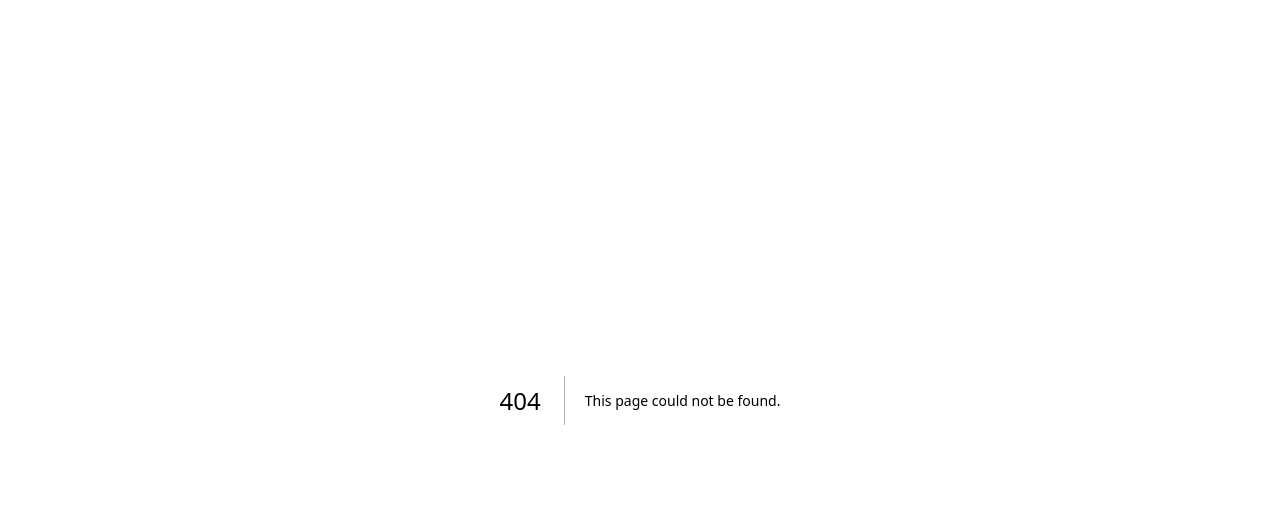
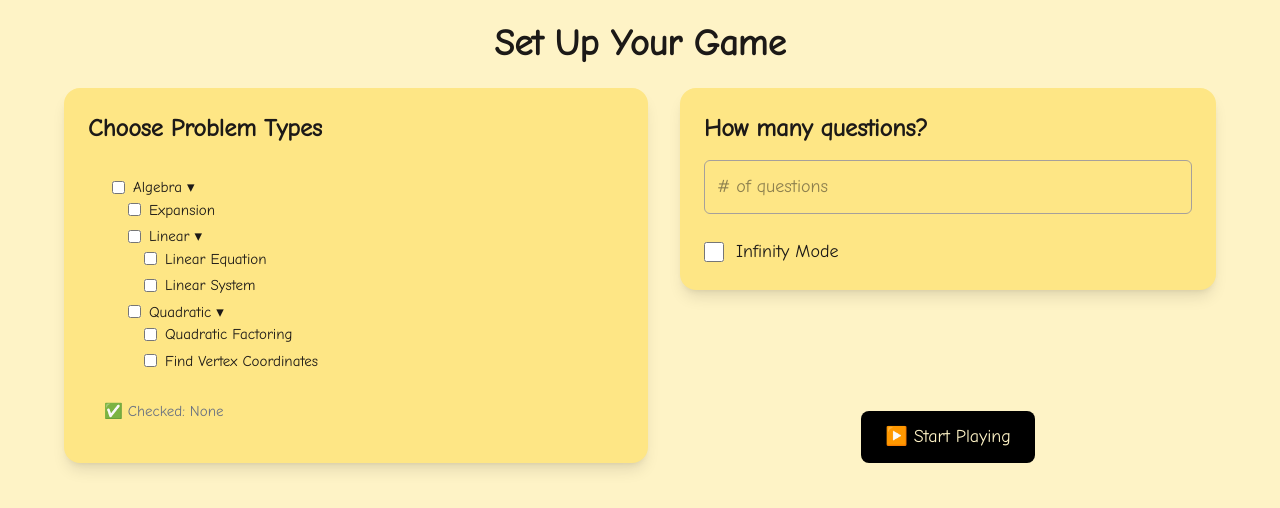
Before and after one commit to suniyao/freedom-week, a Next.js app: page /play/setup in a window 1280 px wide. Before the commit this address had no page. Shown: the top 508 px of the page. Built offline with nearby package versions, Linux system fonts and the light colour scheme.

Commit message:
add setup page and put type menu to that page

```diff
--- /dev/null
+++ b/src/app/(pages)/play/setup/page.tsx
@@ -0,0 +1,58 @@
+'use client';
+
+import ProblemTypeMenu from '@/app/components/ProblemTypeMenu';
+import Link from 'next/link';
+import { useState } from 'react';
+
+export default function PlaySetUp() {
+  const [infinityMode, setInfinityMode] = useState(false);
+
+  return (
+    <div className="h-dvh w-full flex flex-col bg-amber-100 text-stone-900 px-8 py-6 gap-6">
+      <h1 className="text-4xl font-bold text-center">Set Up Your Game</h1>
+
+      <div className="flex flex-col md:flex-row gap-8 max-w-6xl mx-auto w-full">
+        {/* Left Panel - Problem Types */}
+        <div className="bg-amber-200 p-6 rounded-2xl shadow-lg flex-1 flex flex-col gap-4">
+          <h2 className="text-2xl font-semibold">Choose Problem Types</h2>
+          <ProblemTypeMenu />
+        </div>
+
+        {/* Right Panel - Settings */}
+        <div className="flex flex-col justify-between flex-1 gap-6">
+          <div className="bg-amber-200 p-6 rounded-2xl shadow-lg flex flex-col gap-4">
+            <h2 className="text-2xl font-semibold">How many questions?</h2>
+            <input
+              type="number"
+              placeholder="# of questions"
+              disabled={infinityMode}
+              className={`p-3 rounded-md border border-stone-400 focus:outline-none focus:ring-2 focus:ring-black w-full text-lg ${
+                infinityMode ? 'bg-gray-200 text-gray-500 cursor-not-allowed' : ''
+              }`}
+            />
+            <div className="flex items-center gap-3 mt-2">
+              <input
+                type="checkbox"
+                id="infinityMode"
+                onChange={(e) => setInfinityMode(e.target.checked)}
+                className="w-5 h-5"
+              />
+              <label htmlFor="infinityMode" className="text-lg">
+                Infinity Mode
+              </label>
+            </div>
+          </div>
+
+          <div className="mt-2 flex justify-center">
+            <Link
+              href="/play"
+              className="px-6 py-3 text-lg font-medium bg-black text-amber-100 rounded-lg hover:bg-amber-300 hover:text-black transition-all duration-200"
+            >
+              ▶️ Start Playing
+            </Link>
+          </div>
+        </div>
+      </div>
+    </div>
+  );
+}
--- a/src/app/components/ProblemTypeMenu.tsx
+++ b/src/app/components/ProblemTypeMenu.tsx
@@ -112,9 +112,11 @@ export default function ProblemTypeMenu() {
 
   return (
     <div className="flex flex-col gap-3 text-[15px] p-4">
+      <div className='items-center'>
       {problemTree.map((item, idx) => (
         <CollapsibleItem key={idx} item={item} checkedSet={checkedSet} setCheckedSet={setCheckedSet}/>
       ))}
+      </div>
       <div className='pt-4 text-[15px] text-gray-500'>
          ✅ Checked: {checkedLeaves.length > 0 ? checkedLeaves.join(', ') : 'None'}
       </div>
```
